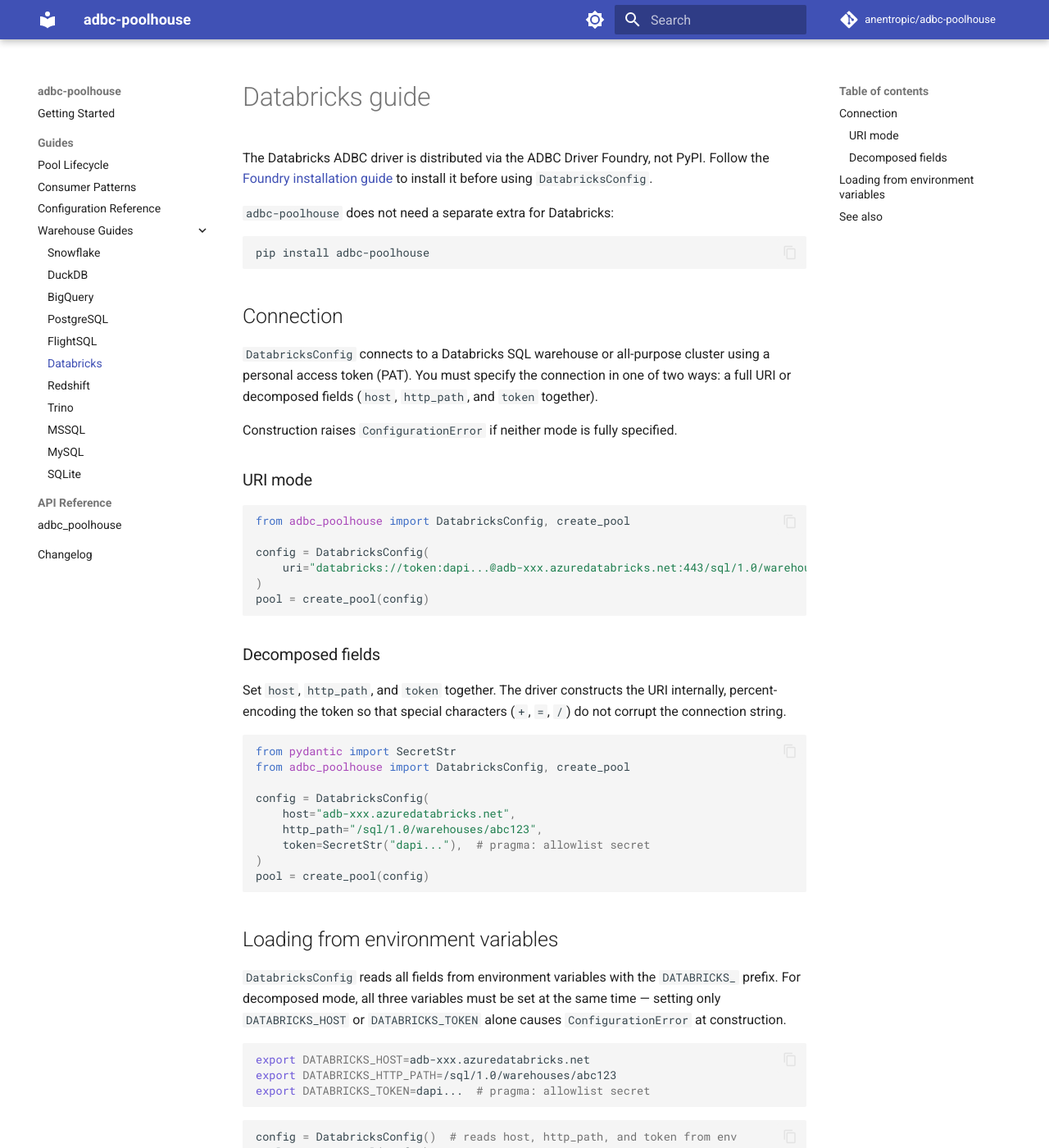
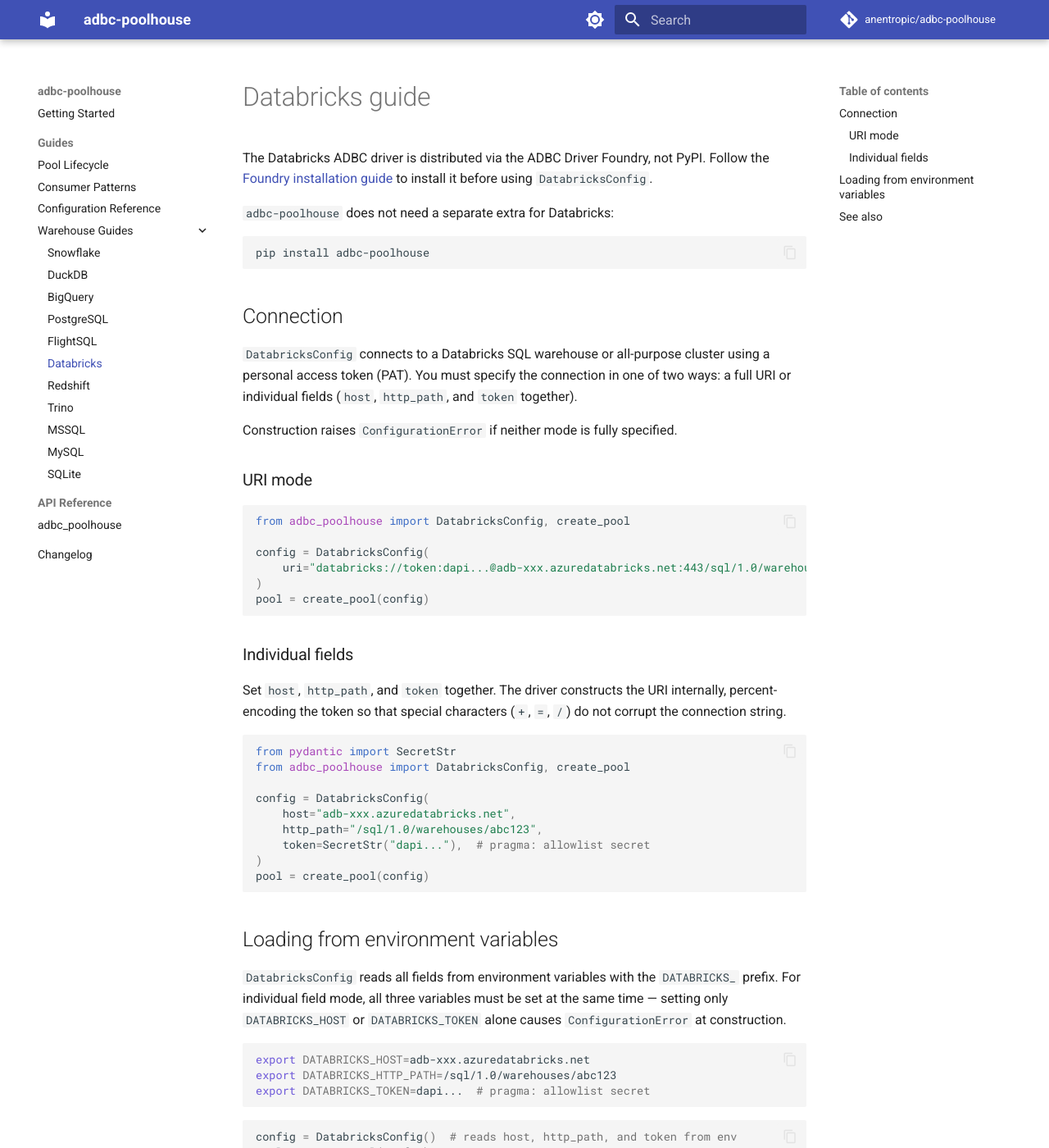
Before and after one commit to anentropic/adbc-poolhouse, an MkDocs documentation site: the page built from docs/src/guides/databricks.md, in a window 1280 px wide and 1400 px high. Shown: the whole window at 82% size. Built offline with MkDocs 1.6.1 and Material for MkDocs 9.7.7, drawn with Linux system fonts in a browser that asks for light colours; comment, search, counter and statistics services are not loaded.

Commit message:
docs: rename "Decomposed fields" to "Individual fields" across all guides
Co-Authored-By: Claude Sonnet 4.6 <noreply@anthropic.com>

````diff
--- a/docs/src/guides/databricks.md
+++ b/docs/src/guides/databricks.md
@@ -13,7 +13,7 @@ pip install adbc-poolhouse
 
 `DatabricksConfig` connects to a Databricks SQL warehouse or all-purpose cluster
 using a personal access token (PAT). You must specify the connection in one of two
-ways: a full URI or decomposed fields (`host`, `http_path`, and `token` together).
+ways: a full URI or individual fields (`host`, `http_path`, and `token` together).
 
 Construction raises `ConfigurationError` if neither mode is fully specified.
 
@@ -28,7 +28,7 @@ config = DatabricksConfig(
 pool = create_pool(config)
 ```
 
-### Decomposed fields
+### Individual fields
 
 Set `host`, `http_path`, and `token` together. The driver constructs the URI
 internally, percent-encoding the token so that special characters (`+`, `=`, `/`)
@@ -49,7 +49,7 @@ pool = create_pool(config)
 ## Loading from environment variables
 
 `DatabricksConfig` reads all fields from environment variables with the `DATABRICKS_` prefix.
-For decomposed mode, all three variables must be set at the same time — setting only
+For individual field mode, all three variables must be set at the same time — setting only
 `DATABRICKS_HOST` or `DATABRICKS_TOKEN` alone causes `ConfigurationError` at construction.
 
 ```bash
````
Also changed, not shown: docs/src/guides/mssql.md (+1 -1 lines), docs/src/guides/mysql.md (+2 -2 lines), docs/src/guides/redshift.md (+2 -2 lines), docs/src/guides/trino.md (+2 -2 lines).
